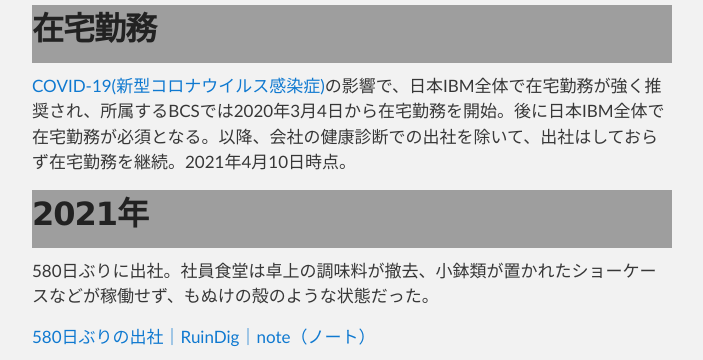
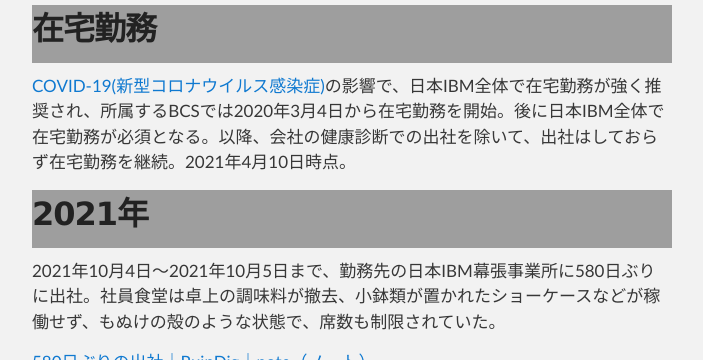
Before and after one commit to RuinDig/ruindig.github.io, a Jekyll site: the page built from work2020.md, in a window 1280 px wide and 900 px high, scrolled down 2721 px, cut to the strip 0-360 px from the top of the window. Shown: the whole strip, without its empty margins (288-991 px from the left). Built offline with Jekyll 4.4.1, drawn with Linux system fonts in a browser that asks for light colours; our own code applies the rules of GitHub Pages for plain Markdown files; a script that is not in the unit is left out.

Commit message:
Update work2020.md

```diff
--- a/work2020.md
+++ b/work2020.md
@@ -41,7 +41,7 @@ Access Blue Program 2020が終了後は、Access Blue Program 2021に向けたAI
 [COVID-19(新型コロナウイルス感染症)](https://corona.go.jp)の影響で、日本IBM全体で在宅勤務が強く推奨され、所属するBCSでは2020年3月4日から在宅勤務を開始。後に日本IBM全体で在宅勤務が必須となる。以降、会社の健康診断での出社を除いて、出社はしておらず在宅勤務を継続。2021年4月10日時点。
 
 ## 2021年
-580日ぶりに出社。社員食堂は卓上の調味料が撤去、小鉢類が置かれたショーケースなどが稼働せず、もぬけの殻のような状態だった。
+2021年10月4日～2021年10月5日まで、勤務先の日本IBM幕張事業所に580日ぶりに出社。社員食堂は卓上の調味料が撤去、小鉢類が置かれたショーケースなどが稼働せず、もぬけの殻のような状態で、席数も制限されていた。
 
 [580日ぶりの出社｜RuinDig｜note（ノート）](https://note.com/ruindig/n/n51f742b86b61)
 
```
